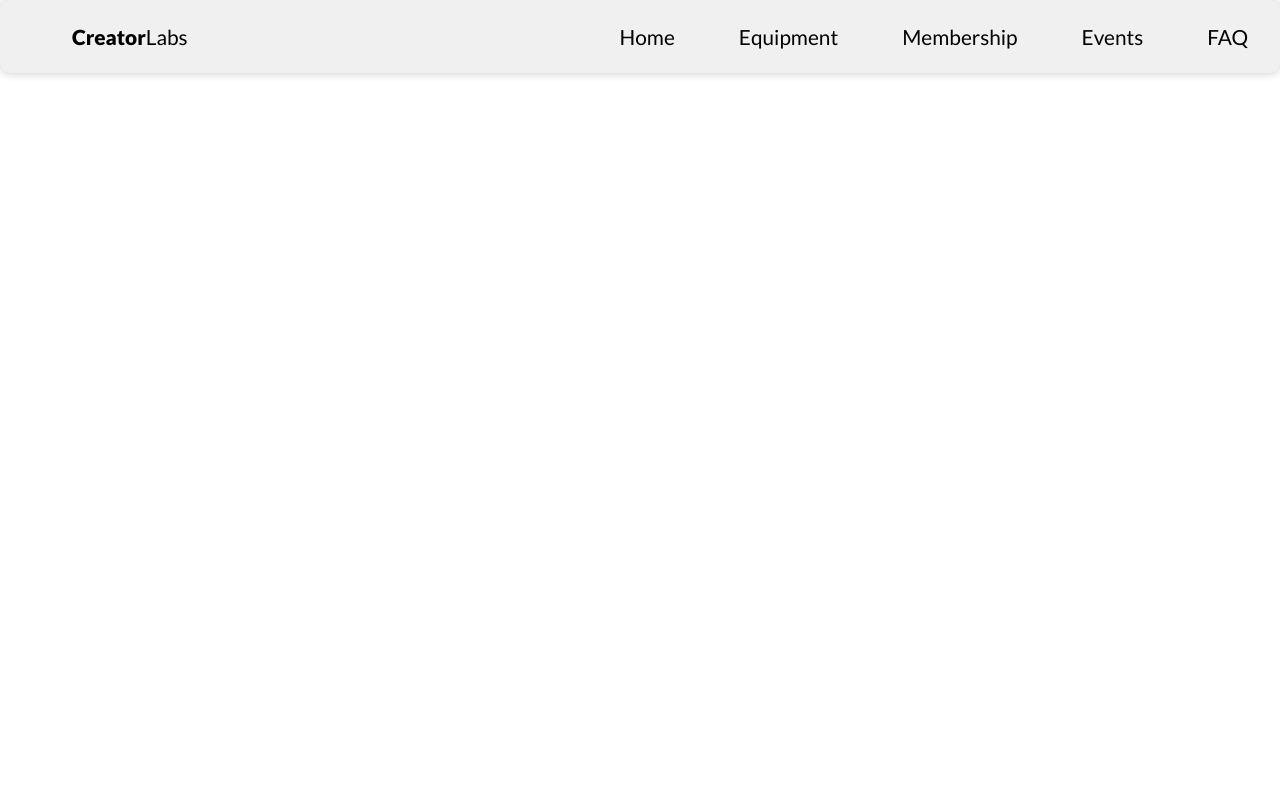
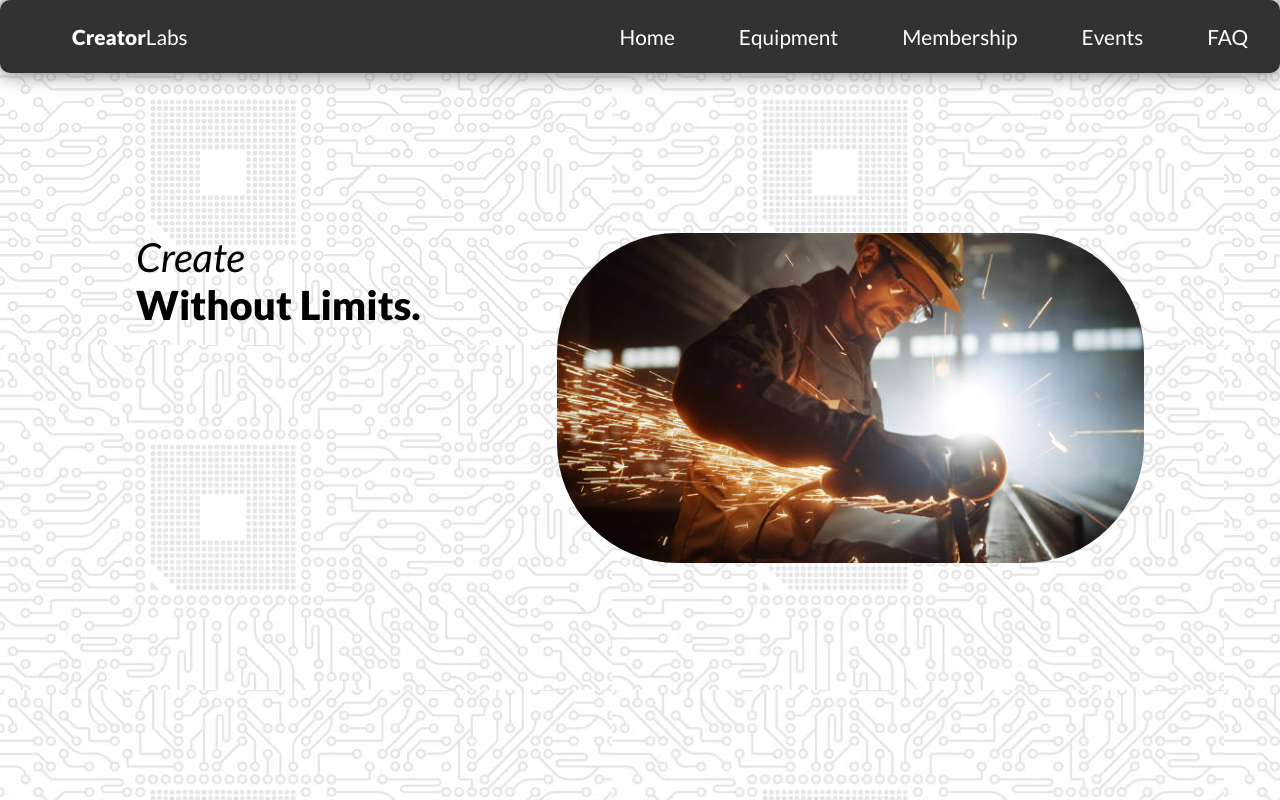
Before and after one commit to Quantum600/TSA-Web-Design, a plain HTML site: page index.html in a window 1280 px wide. Drawn offline with Linux system fonts and the light colour scheme.

Commit message:
Uploaded refined project

```diff
--- a/fonts.css
+++ b/fonts.css
@@ -1,19 +1,32 @@
-/* Lato font setup */
+/*
+    LATO FONT SETUP -- Include on every page and includes lato font to be used throughout the pages
+*/
+
 @font-face {
+    /* Le regular fonte */
     font-family: lato;
     src: url(fonts/Lato-Regular.ttf);
     font-weight: normal;
 }
 
 @font-face {
+    /* Le bolde fonte */
     font-family: lato;
     src: url(fonts/Lato-Black.ttf);
     font-weight: bold;
 }
 
 @font-face {
+    /* Le italica and bolde fonte */
     font-family: lato;
     src: url(fonts/Lato-BlackItalic.ttf);
     font-weight: bold;
     font-style: italic;
 }
+
+@font-face {
+    /* Le italica fonte */
+    font-family: lato;
+    src: url(fonts/Lato-Italic.ttf);
+    font-style: italic;
+}
--- /dev/null
+++ b/index.css
@@ -0,0 +1,34 @@
+/*
+    HOMEPAGE CSS -- This has all da styling for index.html, the homepage.
+*/
+
+.doc-body {
+    /* Defines the main body of the document */
+    display: flex;
+    align-content: center;
+    justify-content: space-evenly;
+    flex-wrap: wrap;
+}
+
+.doc-filler {
+    /* Settings for document filler that separates navbar from content */
+    height: 20vh;
+    width: 1280px;
+}
+
+.metalworking-img > img {
+    /* Settings of metalworker img */
+    height: 330px;
+    border-radius: 120px;
+}
+
+.doc-title {
+    /* Company motto thingy */
+    font-family: lato;
+    font-size: 2.5rem;
+}
+
+body {
+    background-image: url(images/circuit_bg.jpg);
+    background-repeat: repeat;
+}
--- a/index.html
+++ b/index.html
@@ -1,19 +1,27 @@
+<!--
+    WEBSITE HOMEPAGE -- Includes info like what the community is for, and brief overviews of the website. Also includes navbar to navigate to other important info
+-->
+
 <!DOCTYPE html>
 <html lang="en">
 <head>
+    <!-- Setting up website attributes and linking images/files to the page. -->
     <meta charset="UTF-8">
     <meta name="viewport" content="width=device-width, initial-scale=1.0">
     <title>CreatorLabs</title>
-    <link rel="icon" type="image/x-icon" href="images/cog_icon.jpg?">
+    <link rel="icon" type="image/x-icon" href="images/cog_icon.jpg">
     <link rel="stylesheet" href="fonts.css">
-    <link rel="stylesheet" href="homepage.css">
+    <link rel="stylesheet" href="navbar.css">
+    <link rel="stylesheet" href="index.css">
 </head>
 <body>
+    <!-- Header of webpage -->
     <header>
+        <!-- Website Navbar -->
         <nav>
             <ul class="nav-list">
                 <li class="nav-item">
-                    <a href="#"><b>Creator</b>Labs</a>
+                    <a href="index.html"><b>Creator</b>Labs</a>
                 </li>
                 <li class="nav-item">
                     <a href="#">Home</a>
@@ -34,10 +42,19 @@
         </nav>
     </header>
 
-    <main>
+    <!-- Body of webpage -->
+    <main class="doc-body">
+        <div class="doc-filler"></div>
 
+        <div class="doc-title">
+            <em>Create</em> <br> <b>Without Limits.</b>
+        </div>
+        <div class="metalworking-img">
+            <img src="images/metalworking.jpg">
+        </div>
     </main>
 
+    <!-- Footer of le webpage -->
     <footer>
 
     </footer>
--- /dev/null
+++ b/navbar.css
@@ -0,0 +1,57 @@
+/*
+    DEFAULT NAVBAR SETUP -- INCLUDE ON EVERY WEBPAGE!
+*/
+
+:root {
+    /* Variables */
+    --navbar-background: rgb(50, 50, 50);
+    --navbar-background-hover: rgb(0,128,128);
+    --navbar-shadow: rgb(100, 100, 100);
+    --navbar-radius: 10px;
+    --navlink-text-color: rgb(255, 255, 255);
+}
+
+body {
+    /* Center body */
+    max-width: 1280px;
+    margin: auto;
+}
+
+.nav-list {
+    /* Random navbar stuff */
+    background:var(--navbar-background);
+    box-shadow: 0px 0px 20px var(--navbar-shadow);
+    margin:0;
+    border-radius: var(--navbar-radius);
+    display:flex;
+    justify-content: flex-end;
+    align-items: center;
+}
+
+.nav-item {
+    /* Padding/settings of navigation items */
+    list-style: none;
+    padding-top: 1.5rem;
+    padding-bottom: 1.5rem;
+    padding-right: 2rem;
+    padding-left: 2rem;
+    transition: all 100ms ease-in;
+}
+
+.nav-item:hover {
+    /* Change color when hovering on link */
+    background-color: var(--navbar-background-hover);
+}
+
+.nav-item a {
+    /* Changing color and deco of links */
+    text-decoration: none;
+    color: var(--navlink-text-color);
+    font-size: 1.3rem;
+    font-family: lato;
+}
+
+.nav-item:first-child {
+    /* Put the logo on the far left of navbar */
+    margin-right: auto;
+}
```
Also changed, not shown: images/circuit_bg.jpg (added), images/metalworking.jpg (added), 1 other file.
